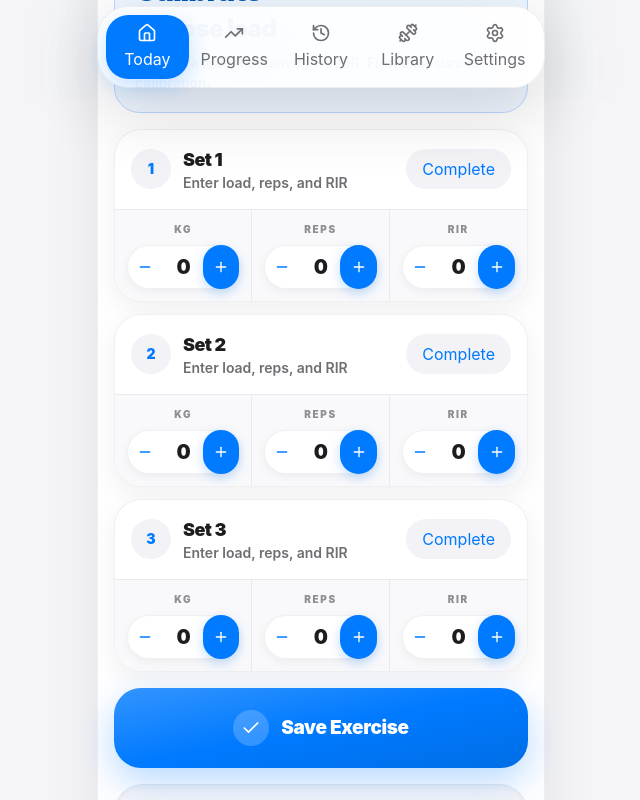
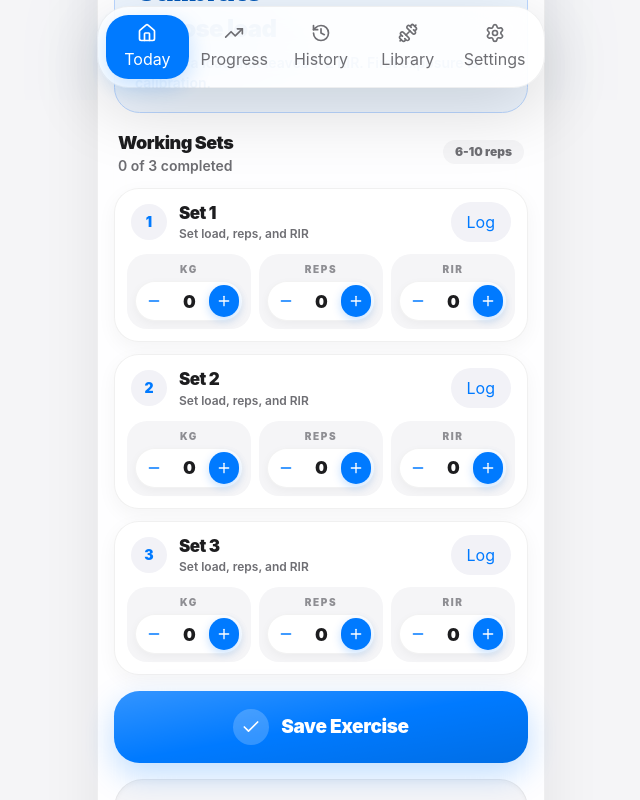
Before and after one commit to kg4t9rd9s8-blip/hypertrophy-app, a React (Vite) app: page / in a window 1280 px wide. Shown: the part 700-1500 px from the top of the page, without its empty margins (319-959 px from the left). Built offline with nearby package versions, Linux system fonts and the light colour scheme.

Commit message:
Streamline set logging UI

```diff
--- a/src/App.jsx
+++ b/src/App.jsx
@@ -173,37 +173,50 @@ function formatTime(seconds) {
   return `${m}:${String(s).padStart(2, "0")}`;
 }
 
-function Stepper({ value, setValue, step = 1, min = 0, suffix = "" }) {
+function CompactStepper({ label, value, setValue, step = 1, min = 0, max = null, suffix = "" }) {
   const n = Number(value) || 0;
 
+  function decrease() {
+    const next = Math.max(min, roundToIncrement(n - step, step));
+    setValue(next);
+    haptic();
+  }
+
+  function increase() {
+    const raw = roundToIncrement(n + step, step);
+    const next = max !== null ? Math.min(max, raw) : raw;
+    setValue(next);
+    haptic();
+  }
+
   return (
-    <div className="flex h-11 items-center justify-between rounded-full bg-white shadow-[inset_0_0_0_1px_rgba(0,0,0,0.06),0_3px_10px_rgba(0,0,0,0.05)]">
+    <div className="rounded-[1.25rem] bg-[#F5F5F7] p-2">
+      <p className="mb-1 text-center text-[10px] font-black uppercase tracking-[0.16em] text-[#8E8E93]">
+        {label}
+      </p>
+
+      <div className="flex items-center justify-between rounded-full bg-white p-1 shadow-[inset_0_0_0_1px_rgba(0,0,0,0.05),0_3px_10px_rgba(0,0,0,0.04)]">
         <button
           type="button"
-        className="flex h-11 w-11 items-center justify-center rounded-full text-[#007AFF] transition active:scale-90 active:bg-[#EAF3FF]"
-        onClick={() => {
-          setValue(Math.max(min, roundToIncrement(n - step, step)));
-          haptic();
-        }}
+          onClick={decrease}
+          className="flex h-8 w-8 items-center justify-center rounded-full text-[#007AFF] transition active:scale-90 active:bg-[#EAF3FF]"
         >
           <Minus className="h-4 w-4" />
         </button>
 
-      <div className="min-w-10 text-center text-[20px] font-black tracking-[-0.04em] text-[#1D1D1F]">
+        <div className="min-w-10 text-center text-[18px] font-black tracking-[-0.04em] text-[#1D1D1F]">
           {value || 0}
           {suffix}
         </div>
 
         <button
           type="button"
-        className="flex h-11 w-11 items-center justify-center rounded-full bg-[#007AFF] text-white shadow-[0_4px_12px_rgba(0,122,255,0.24)] transition active:scale-90"
-        onClick={() => {
-          setValue(roundToIncrement(n + step, step));
-          haptic();
-        }}
+          onClick={increase}
+          className="flex h-8 w-8 items-center justify-center rounded-full bg-[#007AFF] text-white shadow-[0_3px_10px_rgba(0,122,255,0.24)] transition active:scale-90"
         >
           <Plus className="h-4 w-4" />
         </button>
+      </div>
     </div>
   );
 }
@@ -401,22 +414,39 @@ export default function HypertrophyTrackerApp() {
   }
 
 function SetCards() {
+  const completedCount = setInputs.filter((s) => s.complete).length;
+
   return (
     <div className="space-y-3">
+      <div className="flex items-center justify-between px-1">
+        <div>
+          <p className="text-[18px] font-black tracking-[-0.03em] text-[#1D1D1F]">
+            Working Sets
+          </p>
+          <p className="text-sm font-semibold text-[#6E6E73]">
+            {completedCount} of {setInputs.length} completed
+          </p>
+        </div>
+
+        <div className="rounded-full bg-[#F5F5F7] px-3 py-1 text-xs font-black text-[#6E6E73]">
+          {activeExercise?.targetMin}-{activeExercise?.targetMax} reps
+        </div>
+      </div>
+
       {setInputs.map((s, i) => (
         <motion.div
           layout
           key={i}
-          className={`overflow-hidden rounded-[1.7rem] border shadow-[0_8px_24px_rgba(0,0,0,0.055)] transition ${
+          className={`overflow-hidden rounded-[1.55rem] border transition ${
             s.complete
-              ? "border-[#34C759]/25 bg-[#F0FBF4]"
-              : "border-black/[0.06] bg-white"
+              ? "border-[#34C759]/25 bg-[#F0FBF4] shadow-[0_6px_18px_rgba(52,199,89,0.08)]"
+              : "border-black/[0.06] bg-white shadow-[0_6px_20px_rgba(0,0,0,0.045)]"
           }`}
         >
-          <div className="flex items-center justify-between px-4 pt-4">
+          <div className="flex items-center justify-between px-4 py-3">
             <div className="flex items-center gap-3">
               <div
-                className={`flex h-10 w-10 items-center justify-center rounded-full text-sm font-black ${
+                className={`flex h-9 w-9 items-center justify-center rounded-full text-sm font-black ${
                   s.complete
                     ? "bg-[#34C759] text-white"
                     : "bg-[#F2F2F7] text-[#007AFF]"
@@ -426,11 +456,11 @@ function SetCards() {
               </div>
 
               <div>
-                <p className="text-[18px] font-black tracking-[-0.03em] text-[#1D1D1F]">
+                <p className="text-[17px] font-black tracking-[-0.03em] text-[#1D1D1F]">
                   Set {i + 1}
                 </p>
-                <p className="text-sm font-semibold text-[#6E6E73]">
-                  {s.complete ? "Completed" : "Enter load, reps, and RIR"}
+                <p className="text-xs font-semibold text-[#6E6E73]">
+                  {s.complete ? "Logged" : "Set load, reps, and RIR"}
                 </p>
               </div>
             </div>
@@ -444,43 +474,32 @@ function SetCards() {
                   : "bg-[#F2F2F7] text-[#007AFF]"
               }`}
             >
-              {s.complete ? "Done" : "Complete"}
+              {s.complete ? "Done" : "Log"}
             </button>
           </div>
 
-          <div className="mt-4 grid grid-cols-3 divide-x divide-black/[0.06] border-t border-black/[0.06] bg-[#F9F9FB]">
-            <div className="space-y-2 p-3">
-              <p className="text-center text-[10px] font-black uppercase tracking-[0.16em] text-[#8E8E93]">
-                kg
-              </p>
-              <Stepper
+          <div className="grid grid-cols-3 gap-2 px-3 pb-3">
+            <CompactStepper
+              label="kg"
               value={s.weight}
               setValue={(v) => updateSet(i, "weight", v)}
               step={activeExercise?.increment || 2.5}
             />
-            </div>
 
-            <div className="space-y-2 p-3">
-              <p className="text-center text-[10px] font-black uppercase tracking-[0.16em] text-[#8E8E93]">
-                reps
-              </p>
-              <Stepper
+            <CompactStepper
+              label="reps"
               value={s.reps}
               setValue={(v) => updateSet(i, "reps", v)}
               step={1}
             />
-            </div>
 
-            <div className="space-y-2 p-3">
-              <p className="text-center text-[10px] font-black uppercase tracking-[0.16em] text-[#8E8E93]">
-                RIR
-              </p>
-              <Stepper
+            <CompactStepper
+              label="RIR"
               value={s.rir}
-                setValue={(v) => updateSet(i, "rir", Math.min(5, v))}
+              setValue={(v) => updateSet(i, "rir", v)}
               step={1}
+              max={5}
             />
-            </div>
           </div>
         </motion.div>
       ))}
@@ -602,9 +621,10 @@ function SetCards() {
           <ExerciseSelector />
           <div className={`rounded-[1.6rem] border p-5 ${recClass(rec?.tone)}`}><div className="flex items-center gap-2"><Target className="h-5 w-5" /><p className="text-sm font-black uppercase tracking-wide">Recommendation</p></div><p className="mt-2 text-3xl font-black leading-tight tracking-[-0.04em]">{rec?.label}</p><p className="mt-1 text-2xl font-black tracking-[-0.03em]">{rec?.weight ? `${rec.weight} kg` : "Choose load"}</p><p className="mt-2 text-sm font-semibold leading-snug opacity-90">{rec?.reason}</p></div>
           <SetCards />
+
           <Button
             onClick={saveSession}
-  className="group relative flex h-20 w-full items-center justify-center overflow-hidden rounded-[1.7rem] bg-[#007AFF] px-6 text-white shadow-[0_14px_36px_rgba(0,122,255,0.28)] transition-all duration-200 hover:bg-[#006FE6] active:scale-[0.985]"
+            className="group relative flex min-h-[72px] w-full items-center justify-center overflow-hidden rounded-[1.6rem] bg-[#007AFF] px-6 text-white shadow-[0_12px_32px_rgba(0,122,255,0.25)] transition-all duration-200 hover:bg-[#006FE6] active:scale-[0.985]"
           >
             <div className="absolute inset-0 bg-gradient-to-br from-white/20 via-transparent to-black/10" />
 
@@ -617,7 +637,9 @@ function SetCards() {
                 Save Exercise
               </span>
             </div>
-</Button>          <ProgressBlock compact />
+          </Button>
+
+          <ProgressBlock compact />
         </CardContent></Card>
       </div>
     );
```
Lines whose indentation alone changed are shown as unchanged.
